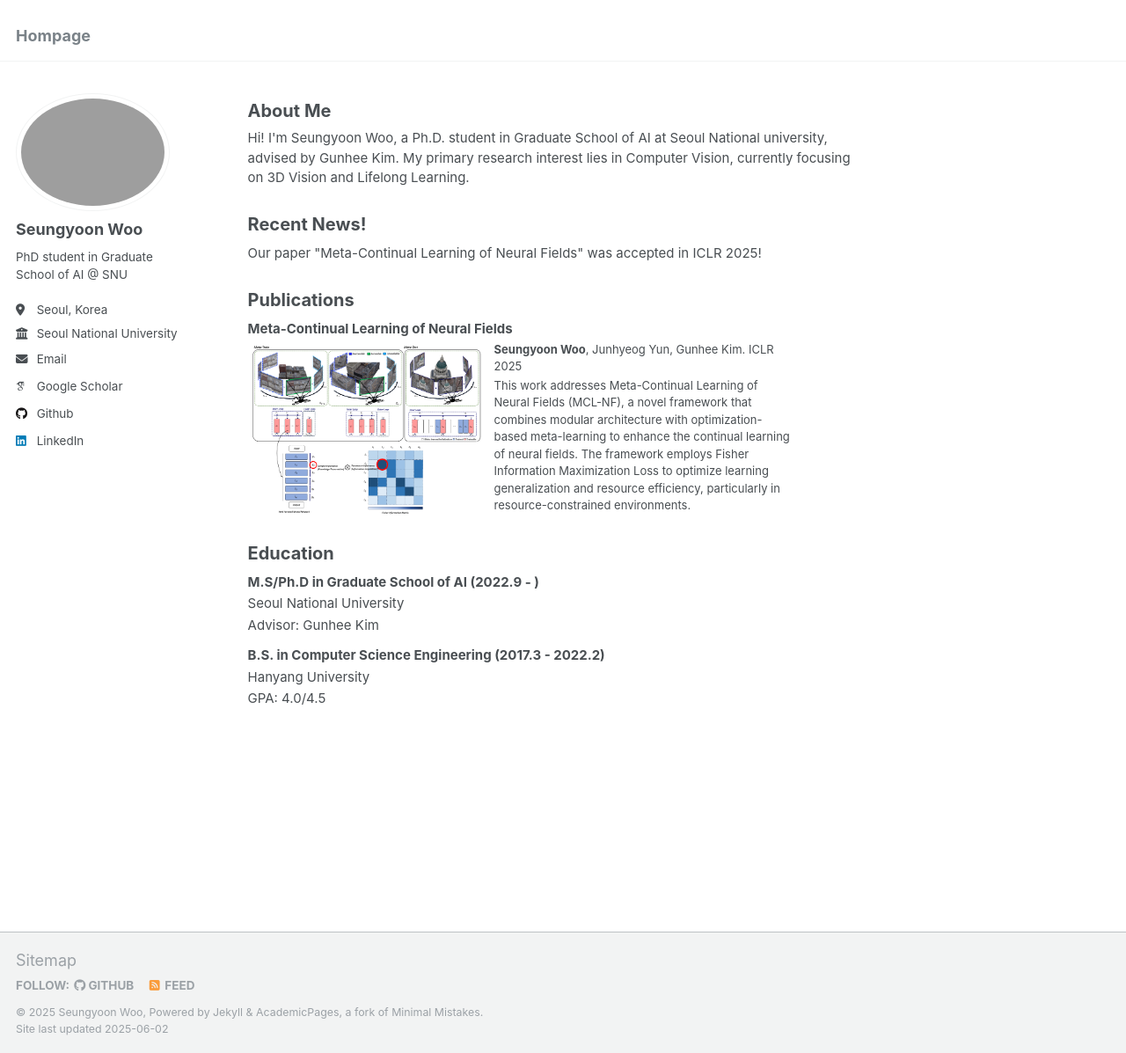
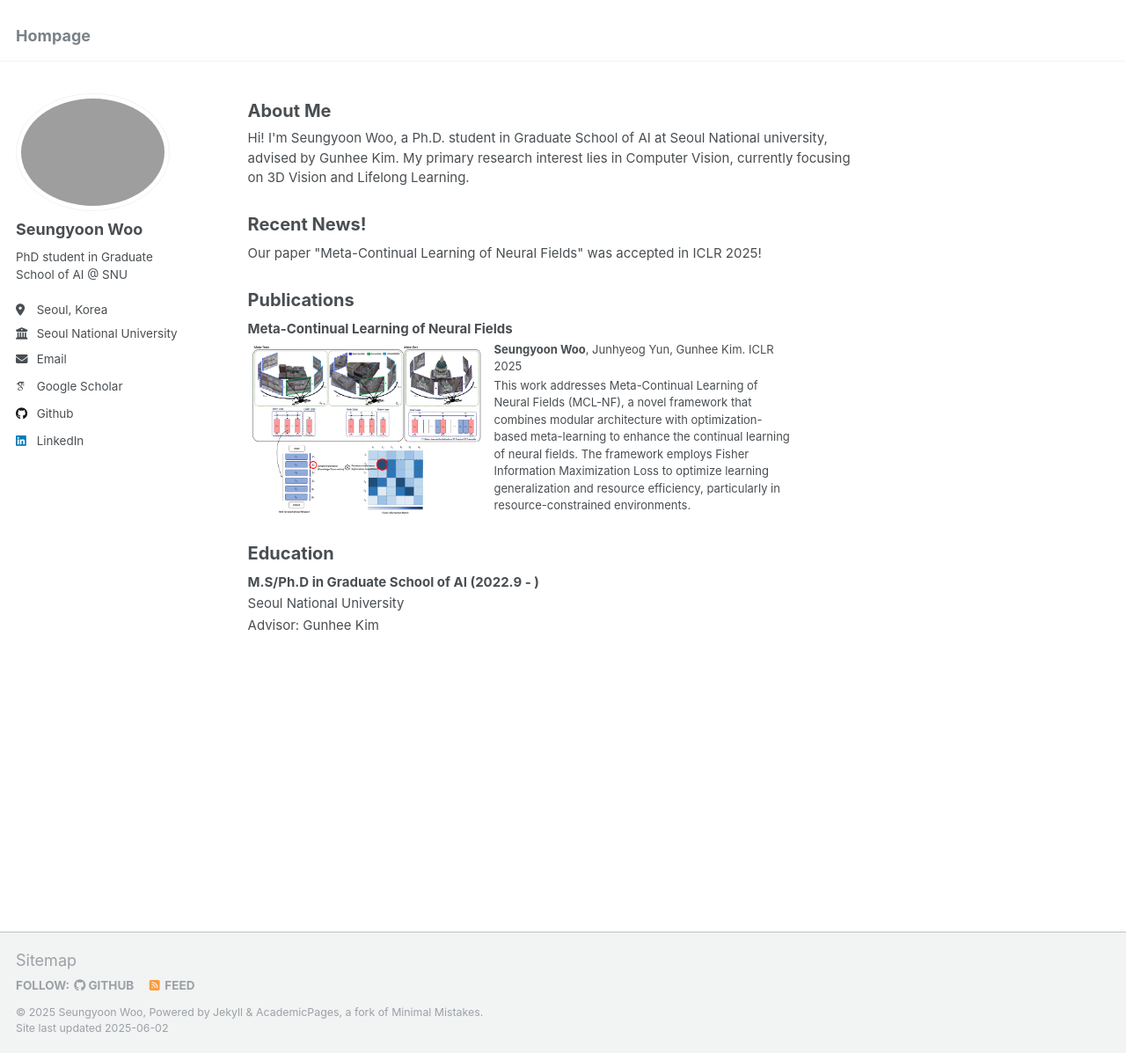
Before and after one commit to seungyoon-woo/seungyoon-woo.github.io, a Jekyll site: the page built from _pages/about.md, in a window 1280 px wide and 1197 px high. Shown: the whole window at 88% size. Built offline with Jekyll 4.4.1, drawn with Linux system fonts in a browser that asks for light colours; some web fonts are replaced.

Commit message:
update education

```diff
--- a/_pages/about.md
+++ b/_pages/about.md
@@ -32,7 +32,3 @@ Education
 <p style="font-size:15px; margin-bottom:2px"><b>M.S/Ph.D in Graduate School of AI (2022.9 - )</b></p>
 <p style="font-size:15px; margin-bottom:2px">Seoul National University</p>
 <p style="font-size:15px; margin-bottom:12px">Advisor: Gunhee Kim</p>
-
-<p style="font-size:15px; margin-bottom:2px"><b>B.S. in Computer Science Engineering (2017.3 - 2022.2)</b></p>
-<p style="font-size:15px; margin-bottom:2px">Hanyang University</p>
-<p style="font-size:15px; margin-bottom:10px">GPA: 4.0/4.5</p>
```
